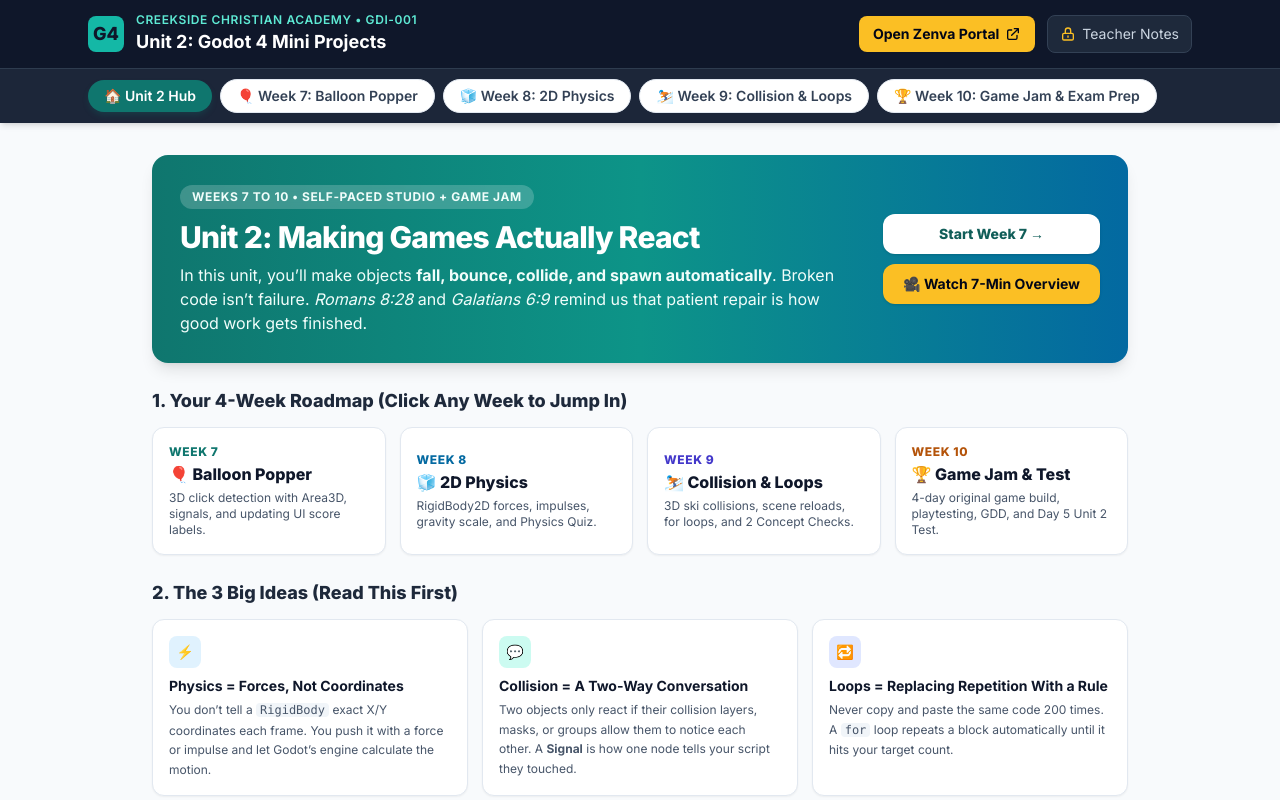
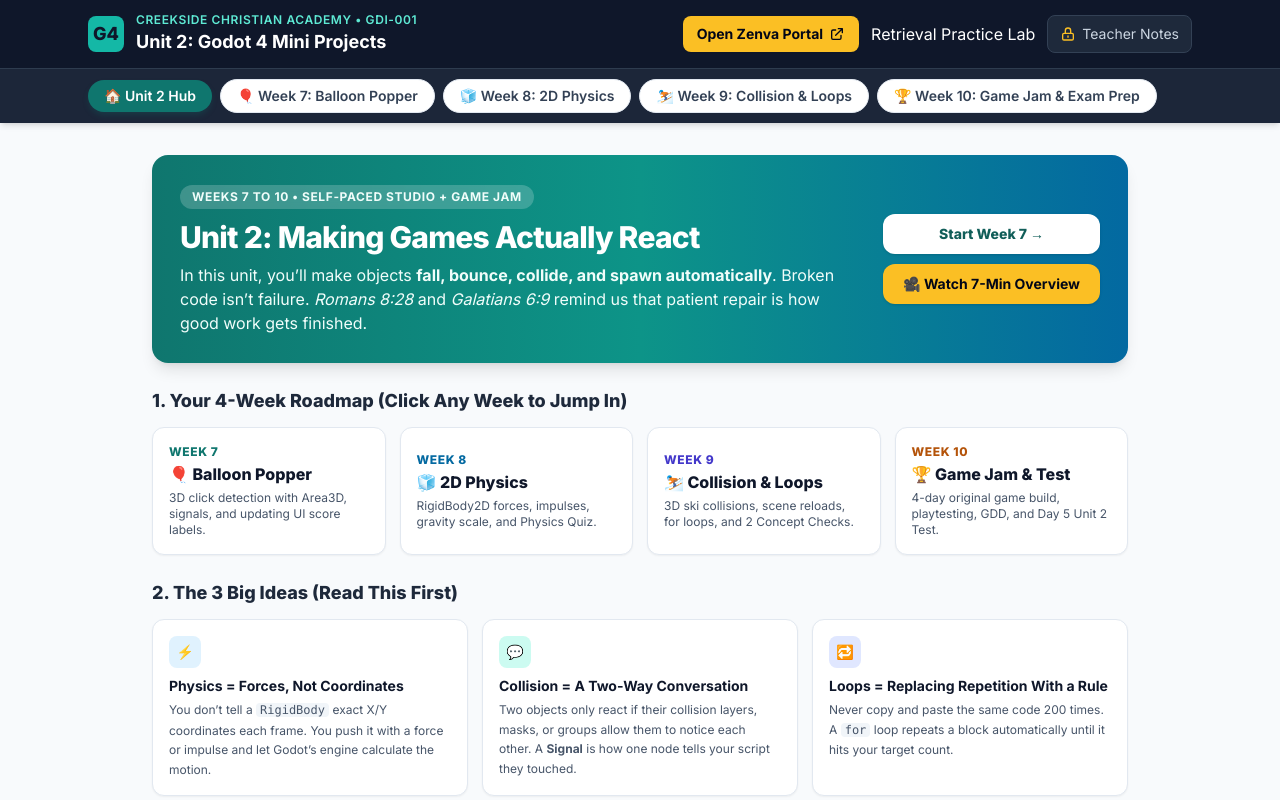
Before and after one commit to swright-lab/GameDesign2627, a plain HTML site: page index.html in a window 1280 px wide. Shown: the top 800 px of the page. Drawn offline with nearby package versions, Linux system fonts and the light colour scheme.

Commit message:
Add link to Retrieval Practice Lab in index.html

```diff
--- a/index.html
+++ b/index.html
@@ -59,6 +59,7 @@
           <span>Open Zenva Portal</span>
           <svg class="w-4 h-4" fill="none" stroke="currentColor" viewBox="0 0 24 24"><path stroke-linecap="round" stroke-linejoin="round" stroke-width="2" d="M10 6H6a2 2 0 00-2 2v10a2 2 0 002 2h10a2 2 0 002-2v-4M14 4h6m0 0v6m0-6L10 14"></path></svg>
         </a>
+        <a href="godot_4_retrieval_practice_lab.html">Retrieval Practice Lab</a>
         <button onclick="switchPage('teacher')"
                 class="bg-slate-800 hover:bg-slate-700 text-slate-300 hover:text-white border border-slate-700 text-xs sm:text-sm px-3 py-2 rounded-lg transition flex items-center gap-1.5">
           <svg class="w-4 h-4 text-amber-400" fill="none" stroke="currentColor" viewBox="0 0 24 24"><path stroke-linecap="round" stroke-linejoin="round" stroke-width="2" d="M12 15v2m-6 4h12a2 2 0 002-2v-6a2 2 0 00-2-2H6a2 2 0 00-2 2v6a2 2 0 002 2zm10-10V7a4 4 0 00-8 0v4h8z"></path></svg>
```
